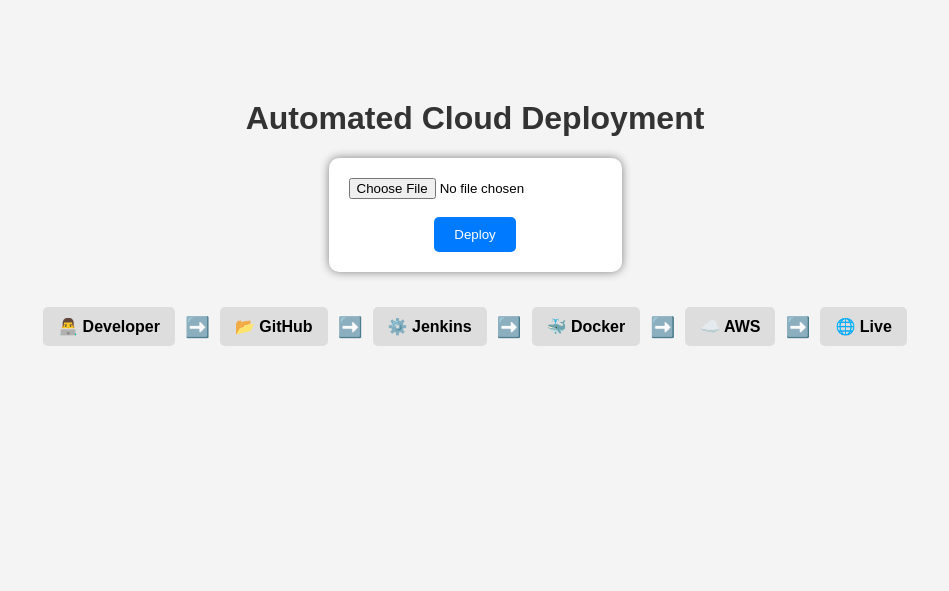
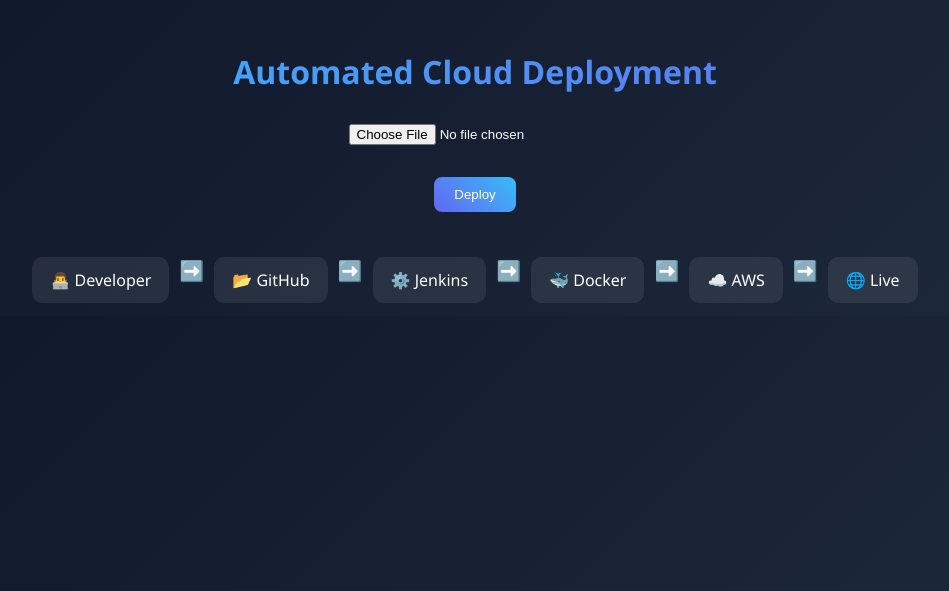
Before and after one commit to PunyaKP/cloud-deployment-system, a Flask app: page / in a window 1280 px wide. Shown: the top 591 px of the page, without its empty margins (165-1114 px from the left). Run offline with Flask 3, Linux system fonts and the light colour scheme.

Commit message:
Auto deploy commit

```diff
--- a/templates/index.html
+++ b/templates/index.html
@@ -4,55 +4,117 @@
     <title>Cloud Deployment</title>
     <style>
 body {
-            font-family: Arial;
+    font-family: 'Segoe UI', sans-serif;
+    background: linear-gradient(135deg, #0f172a, #1e293b);
+    color: white;
     text-align: center;
-            margin-top: 100px;
-            background-color: #f4f4f4;
 }
+
+/* TITLE */
 h1 {
-            color: #333;
+    margin-top: 30px;
+    font-size: 32px;
+    background: linear-gradient(to right, #38bdf8, #6366f1);
+    -webkit-background-clip: text;
+    -webkit-text-fill-color: transparent;
 }
+
+/* DASHBOARD */
+.dashboard {
+    display: flex;
+    justify-content: center;
+    gap: 20px;
+    margin: 30px;
+}
+
+.card {
+    background: rgba(255,255,255,0.05);
+    backdrop-filter: blur(10px);
+    border-radius: 15px;
+    padding: 20px;
+    width: 200px;
+    box-shadow: 0 8px 30px rgba(0,0,0,0.4);
+    transition: 0.3s;
+}
+
+.card:hover {
+    transform: translateY(-5px);
+}
+
+/* FORM */
 form {
-            background: white;
-            padding: 20px;
-            display: inline-block;
-            border-radius: 10px;
-            box-shadow: 0 0 10px gray;
+    margin-top: 20px;
 }
+
+input {
+    padding: 10px;
+    border-radius: 8px;
+    border: none;
+}
+
 button {
     padding: 10px 20px;
-            background: #007bff;
+    border: none;
+    border-radius: 8px;
+    background: linear-gradient(45deg, #6366f1, #38bdf8);
     color: white;
-            border: none;
-            border-radius: 5px;
+    cursor: pointer;
+    transition: 0.3s;
 }
+
 button:hover {
-            background: #0056b3;
+    transform: scale(1.05);
 }
+
+/* PIPELINE */
 .pipeline {
     display: flex;
     justify-content: center;
-    align-items: center;
+    margin-top: 40px;
     flex-wrap: wrap;
-    margin-top: 20px;
 }
 
 .step {
-    padding: 10px 15px;
-    background: #ddd;
-    border-radius: 5px;
+    padding: 12px 18px;
+    border-radius: 10px;
     margin: 5px;
-    font-weight: bold;
+    background: rgba(255,255,255,0.08);
+    transition: 0.4s;
 }
 
+/* GLOW EFFECT */
+.step.active {
+    background: linear-gradient(45deg, #22c55e, #06b6d4);
+    color: white;
+    box-shadow: 0 0 15px #22c55e;
+    transform: scale(1.1);
+}
+
+/* ARROW */
 .arrow {
     font-size: 20px;
-    margin: 0 5px;
+    margin: 5px;
 }
 
-.active {
-    background: #4CAF50;
-    color: white;
+/* LOG BOX */
+#logBox {
+    margin: 30px auto;
+    width: 60%;
+    background: rgba(255,255,255,0.05);
+    padding: 15px;
+    border-radius: 10px;
+    text-align: left;
+    backdrop-filter: blur(10px);
+}
+
+/* ANIMATION */
+.fade-in {
+    animation: fadeIn 0.5s ease-in;
+}
+
+@keyframes fadeIn {
+    from { opacity: 0; transform: translateY(10px);}
+    to { opacity: 1; transform: translateY(0);}
 }
 </style>
 </head>
@@ -104,38 +166,75 @@
 
 <script>
 
+let steps = ["step1","step2","step3","step4","step5","step6"];
+let i = 0;
+let progress = 0;
 
-document.getElementById("uploadForm").addEventListener("submit", function(event) {
+function runPipeline() {
 
+    if (i < steps.length) {
 
-    document.getElementById("progressContainer").style.display = "block";
+        let el = document.getElementById(steps[i]);
+
+        if (!el) {
+            console.log("Missing ID:", steps[i]);
+            return;
+        }
+
+        el.classList.add("active");
+
+        progress += 16;
+
+        let progressText = document.getElementById("progressText");
+        if (progressText) progressText.innerText = progress + "%";
+
+        let statusText = document.getElementById("statusText");
+        if (statusText) statusText.innerText = "Deploying...";
+
+        if (typeof addLog === "function") {
+            addLog("✓ " + el.innerText + " completed");
+        }
+
+        i++;
+
+        setTimeout(runPipeline, 1000); // 🔥 smooth animation
+    }
+    else {
+        let statusText = document.getElementById("statusText");
+        if (statusText) statusText.innerText = "🚀 Live";
+
+        if (typeof addLog === "function") {
+            addLog("🚀 Deployment Finished!");
+        }
+    }
+}
+
+    nextStep();
+}
+
+function addLog(text) {
+    let logBox = document.getElementById("logBox");
+
+    let p = document.createElement("p");
+    p.innerText = text;
+    p.classList.add("fade-in");
+
+    logBox.appendChild(p);
+}
+
+document.getElementById("uploadForm").addEventListener("submit", function(e) {
+
+    e.preventDefault(); // stop immediate submit
+
+    // run animation
     runPipeline();
 
-    let progress = 0;
-    let bar = document.getElementById("progressBar");
+    // AFTER animation, submit form
+    setTimeout(() => {
+        this.submit();   // ✅ FIX (use this, not event.target.submit)
+    }, 6000);
 
-    let interval = setInterval(function() {
-        if (progress >= 100) {
-            clearInterval(interval);
-
-            // ✅ AFTER animation, submit form
-            event.target.submit();
-        } else {
-            progress += 10;
-            bar.style.width = progress + "%";
-        }
-    }, 200);
 });
-let steps = ["step1","step2","step3","step4","step5","step6"];
-
-let i = 0;
-function runPipeline() {
-    if (i < steps.length) {
-        document.getElementById(steps[i]).classList.add("active");
-        i++;
-        setTimeout(runPipeline, 800);
-    }
-}
 
 </script>
 
```
Lines whose indentation alone changed are shown as unchanged.
